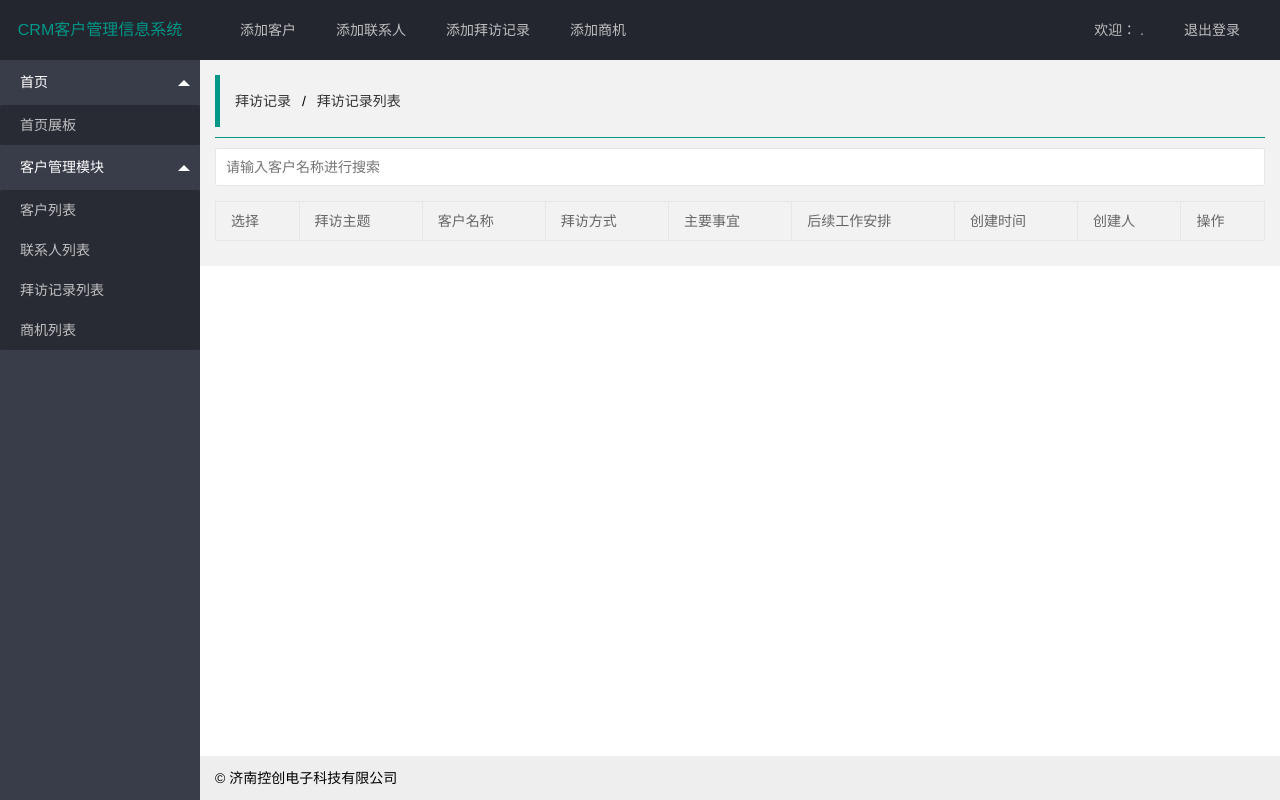
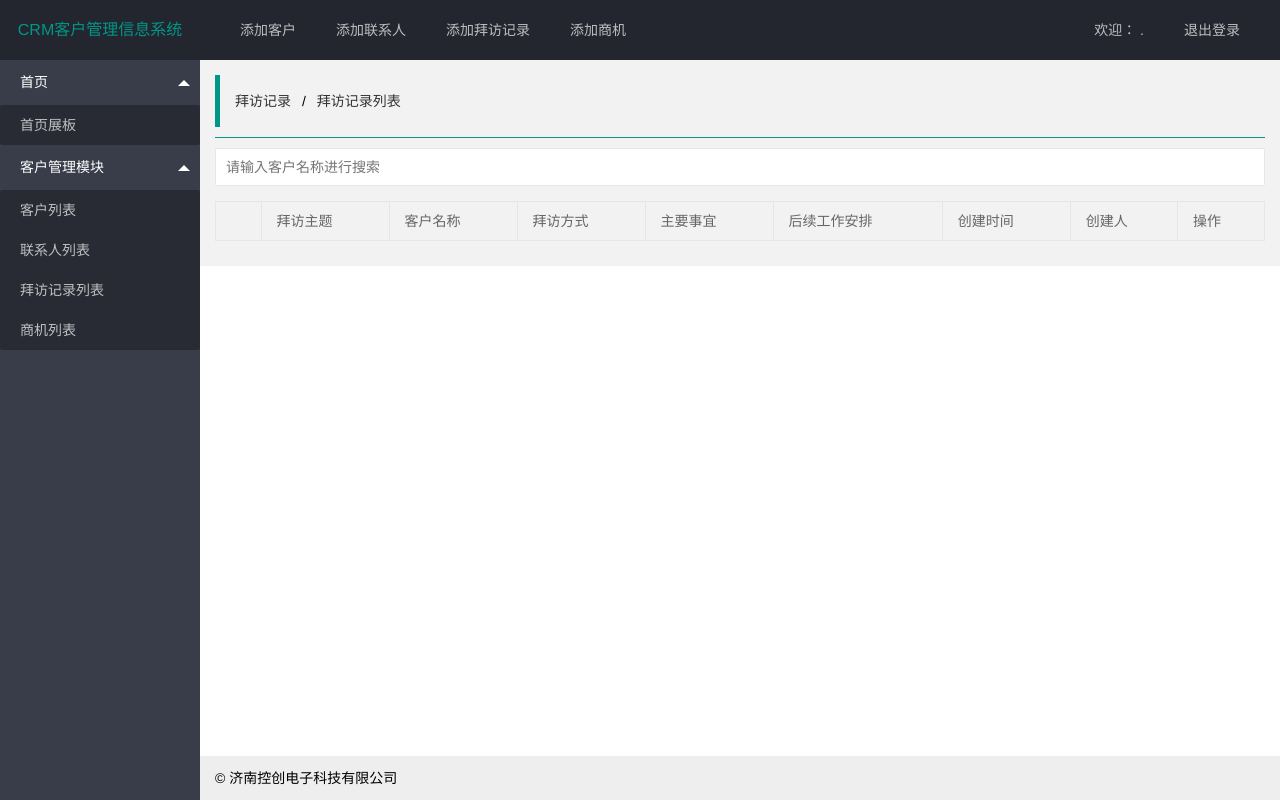
Before and after one commit to xxcfun/django-crm, a Django app: page /record/ in a window 1280 px wide. Run offline with Django 3.2, Linux system fonts and the light colour scheme; data that the repository does not hold is empty.

Commit message:
'优化界面显示'

```diff
--- a/business/templates/business.html
+++ b/business/templates/business.html
@@ -34,7 +34,7 @@
     </colgroup>
     <thead>
     <tr>
-      <th>选择</th>
+      <th></th>
       <th>商机名称</th>
       <th>客户名称</th>
       <th>赢单率</th>
--- a/record/templates/record.html
+++ b/record/templates/record.html
@@ -35,7 +35,7 @@
     </colgroup>
     <thead>
     <tr>
-      <th>选择</th>
+      <th></th>
       <th>拜访主题</th>
       <th>客户名称</th>
       <th>拜访方式</th>
```
Also changed, not shown: README.md.
